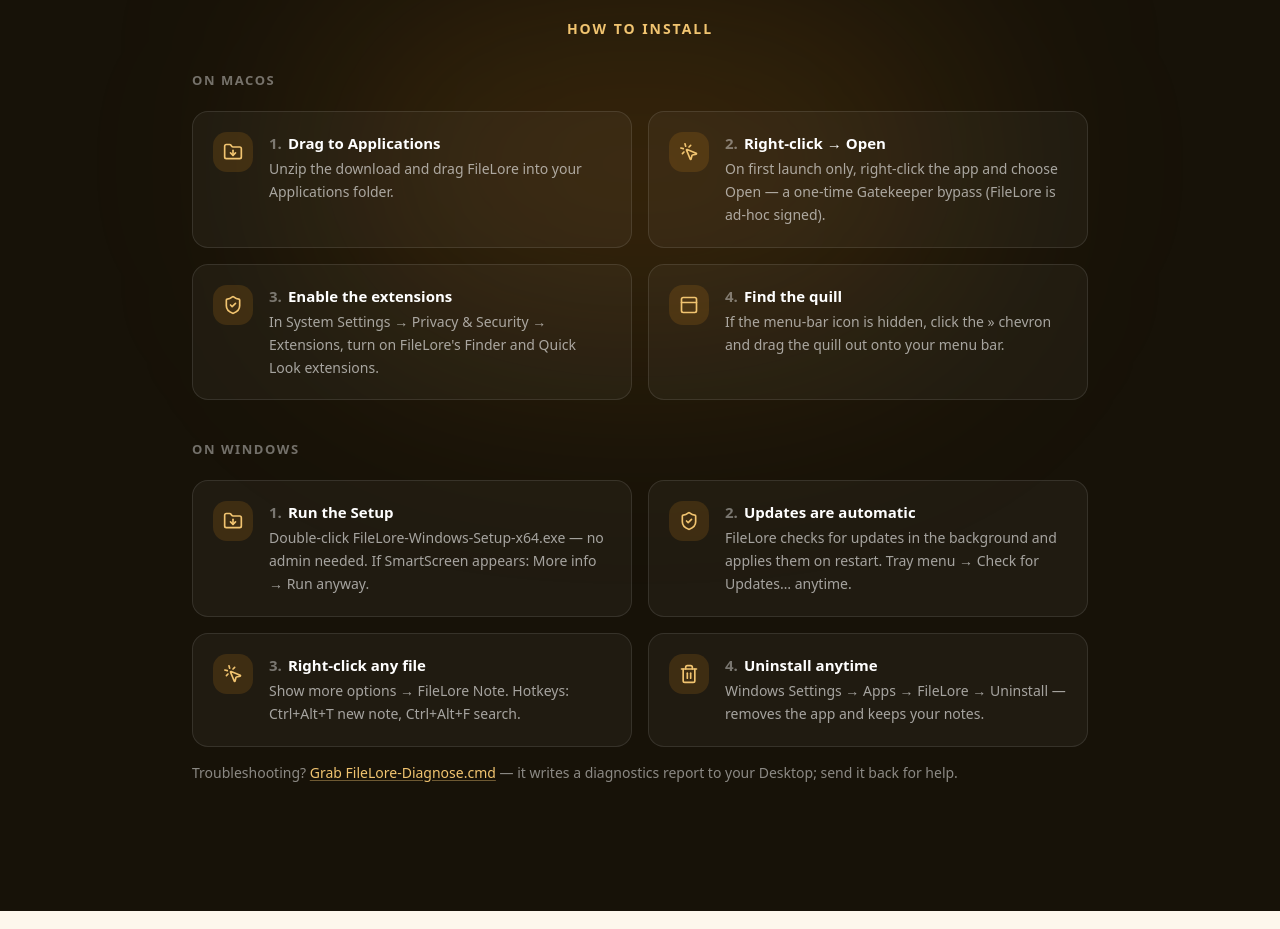
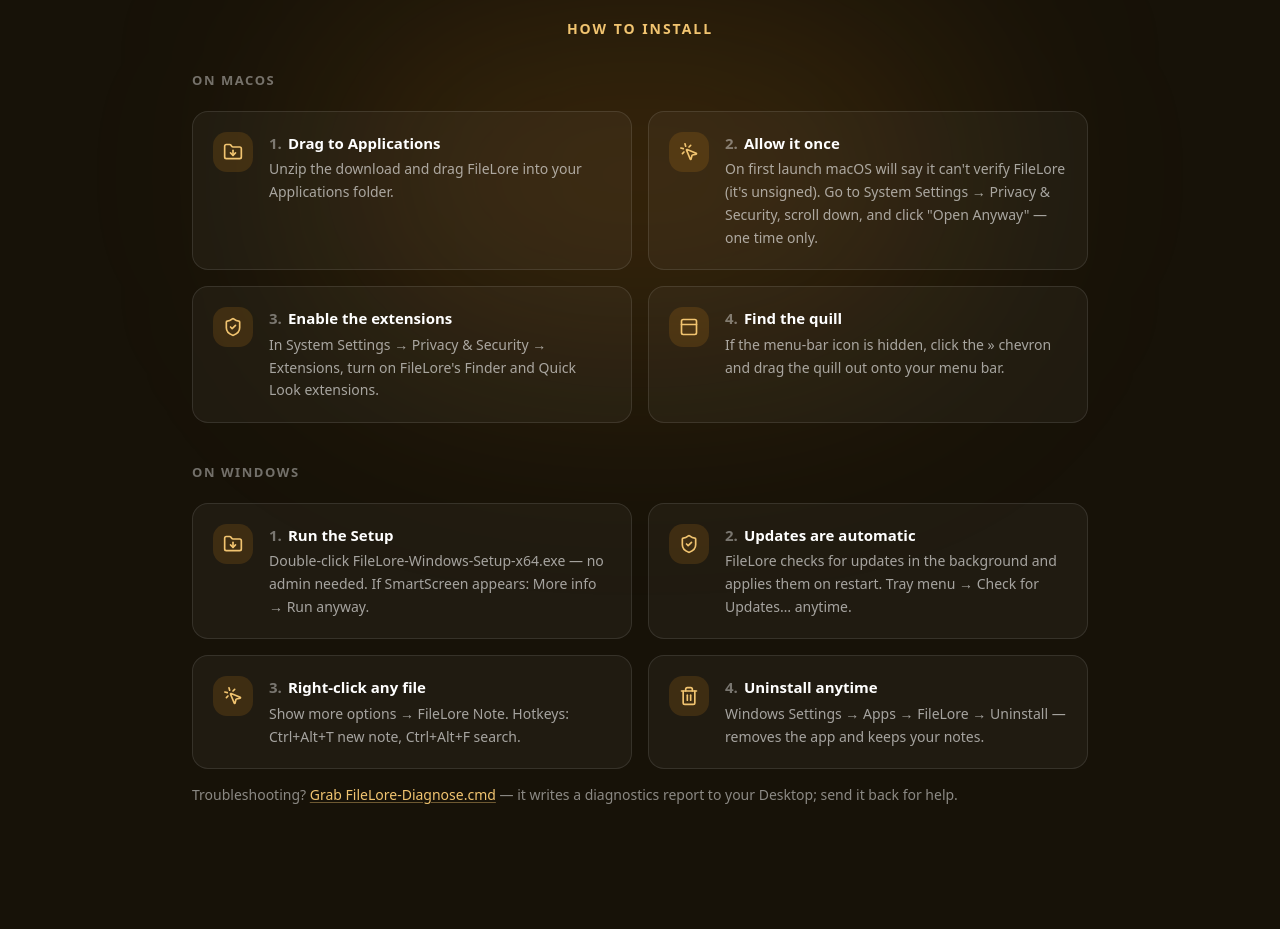
Before and after one commit to Francom121/FileLore, a React (Vite) app in the folder website/: page / in a window 1280 px wide. Shown: the part 6340-7269 px from the top of the page. Built offline with nearby package versions, Linux system fonts and the light colour scheme.

Commit message:
Docs/site: correct Gatekeeper bypass for macOS 15+ (Open Anyway in Privacy & Security)

```diff
--- a/website/src/sections/DownloadCTA.tsx
+++ b/website/src/sections/DownloadCTA.tsx
@@ -10,8 +10,8 @@
   },
   {
     icon: MousePointerClick,
-    title: "Right-click → Open",
-    body: "On first launch only, right-click the app and choose Open — a one-time Gatekeeper bypass (FileLore is ad-hoc signed).",
+    title: "Allow it once",
+    body: "On first launch macOS will say it can't verify FileLore (it's unsigned). Go to System Settings → Privacy & Security, scroll down, and click \"Open Anyway\" — one time only.",
   },
   {
     icon: ShieldCheck,
```
Also changed, not shown: 1 other file (tests, documents, lock files or other folders).
